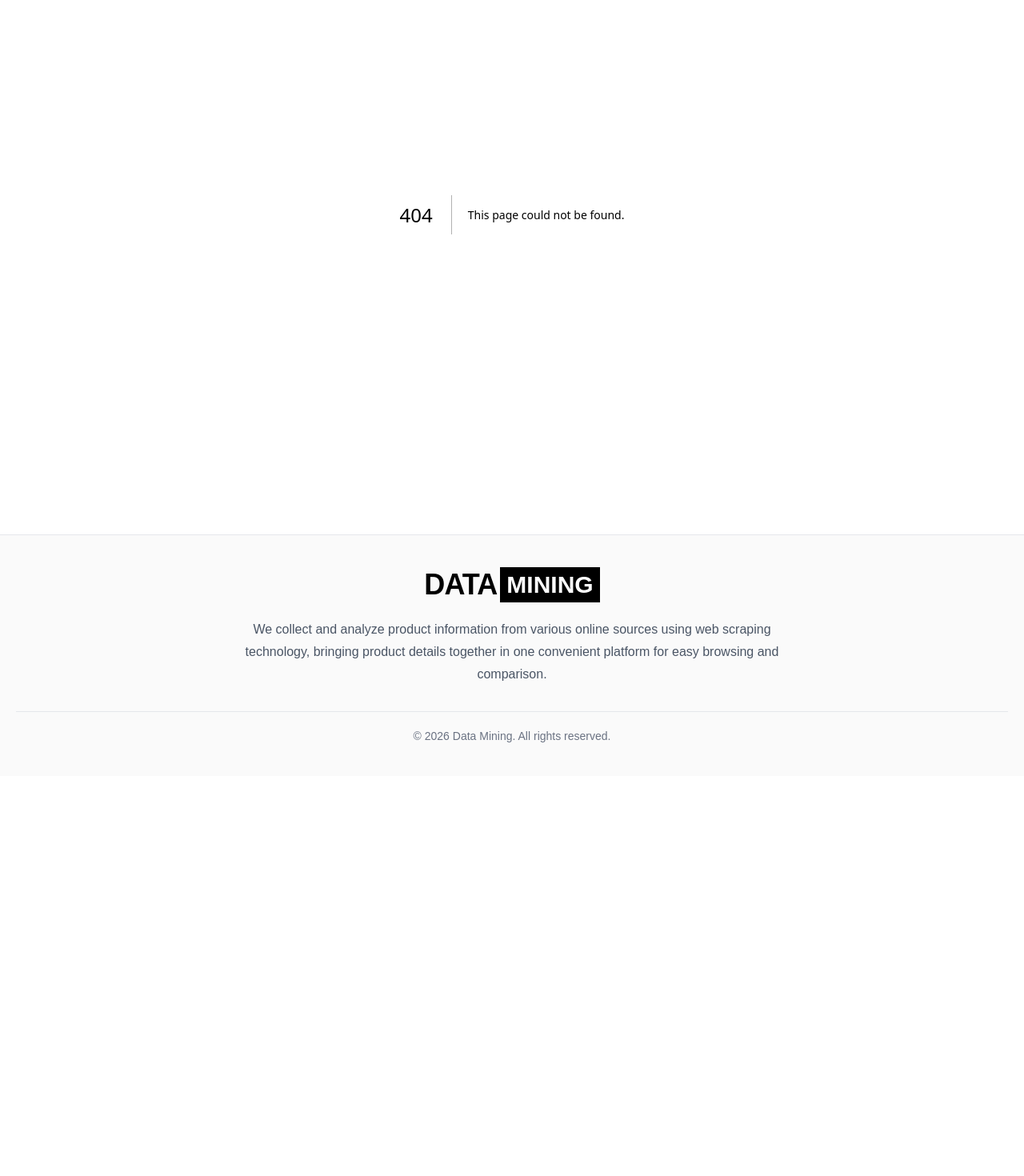
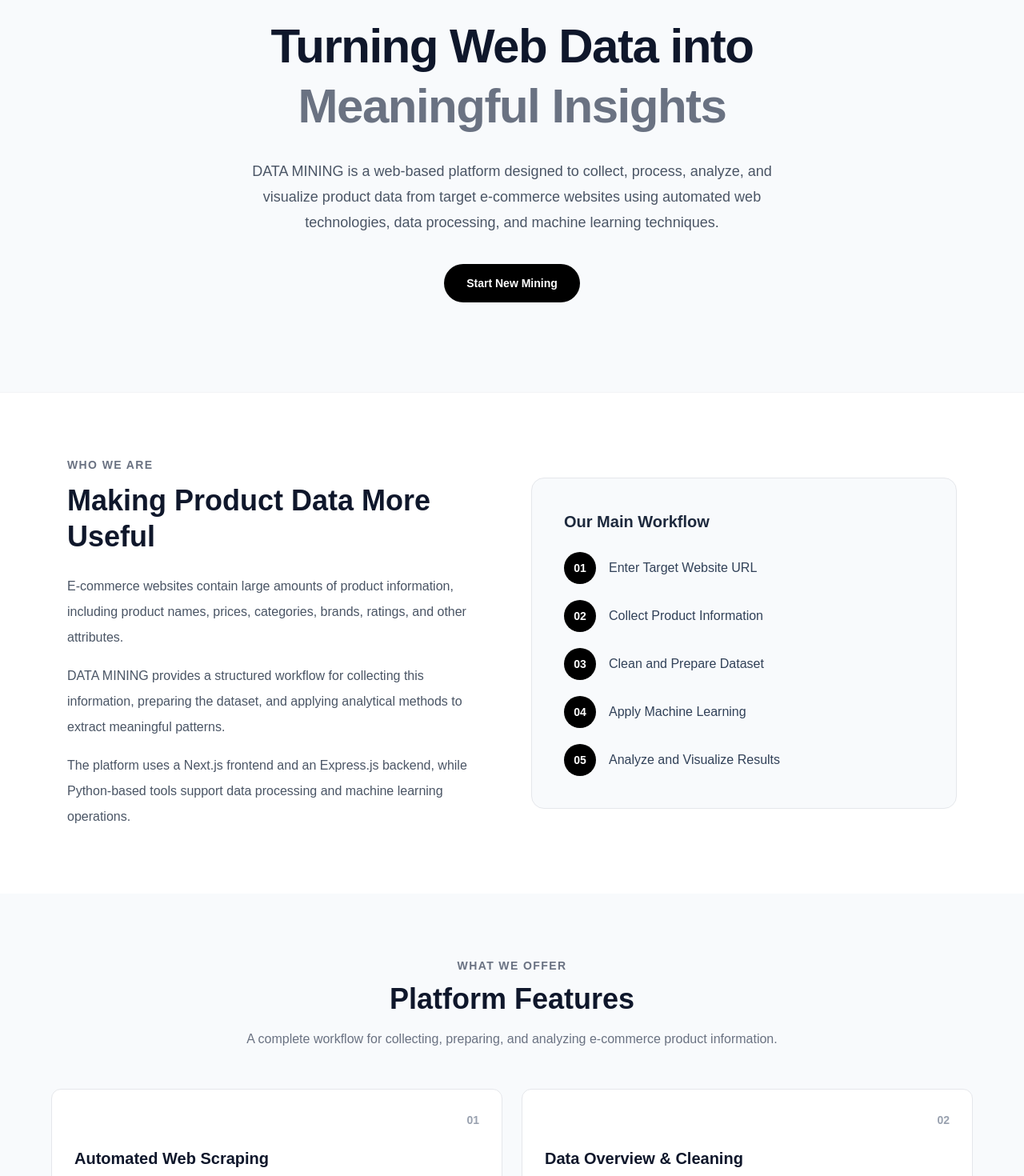
Before and after one commit to Mdmahmoodulquaium827/data_mining_frontend, a Next.js app: page /about in a window 1280 px wide. Before the commit this address had no page. Shown: the part 205-1675 px from the top of the page at 80% size. Before the commit the page ends 1175 px from the top, so only its background shows below. Built offline with nearby package versions, Linux system fonts and the light colour scheme.

Commit message:
feat: add AboutPage component with features and technologies overview

```diff
--- /dev/null
+++ b/src/app/about/page.jsx
@@ -0,0 +1,290 @@
+
+import Link from "next/link";
+
+const features = [
+  {
+    number: "01",
+    title: "Automated Web Scraping",
+    description:
+      "Enter a target website URL to collect product information and organize the extracted data for further analysis.",
+  },
+  {
+    number: "02",
+    title: "Data Overview & Cleaning",
+    description:
+      "Inspect the collected dataset, analyze missing values, identify duplicate records, and understand data types and quality.",
+  },
+  {
+    number: "03",
+    title: "Machine Learning",
+    description:
+      "Apply regression, classification, and clustering techniques to discover patterns and generate useful predictions.",
+  },
+  {
+    number: "04",
+    title: "Data Visualization",
+    description:
+      "Explore product distributions, model performance, classification results, and clustering patterns through charts.",
+  },
+];
+
+const technologies = [
+  {
+    category: "Frontend",
+    items: [
+      "Next.js",
+      "React",
+      "Redux Toolkit",
+      "Tailwind CSS",
+      "Recharts",
+    ],
+  },
+  {
+    category: "Backend",
+    items: ["Node.js", "Express.js"],
+  },
+  {
+    category: "Data Processing",
+    items: ["Python", "Pandas", "NumPy"],
+  },
+  {
+    category: "Machine Learning",
+    items: [
+      "Scikit-learn",
+      "Regression",
+      "Classification",
+      "K-Means",
+    ],
+  },
+];
+
+export default function AboutPage() {
+  return (
+    <main className="min-h-screen bg-white text-slate-800">
+
+      {/* Hero Section */}
+      <section className="bg-slate-50 border-b border-gray-100 px-5 py-20 md:py-28">
+        <div className="max-w-5xl mx-auto text-center">
+
+          <p className="text-sm font-semibold tracking-[0.2em] text-gray-500 uppercase mb-5">
+            About Our Platform
+          </p>
+
+          <h1 className="text-4xl md:text-6xl font-bold tracking-tight text-slate-900 leading-tight">
+            Turning Web Data into
+            <span className="block text-gray-500">
+              Meaningful Insights
+            </span>
+          </h1>
+
+          <p className="max-w-2xl mx-auto mt-7 text-gray-600 text-base md:text-lg leading-8">
+            DATA MINING is a web-based platform designed to collect,
+            process, analyze, and visualize product data from target
+            e-commerce websites using automated web technologies,
+            data processing, and machine learning techniques.
+          </p>
+
+          <div className="mt-9">
+            <Link
+              href="/"
+              className="inline-flex bg-black text-white px-7 py-3.5 rounded-full font-semibold text-sm hover:bg-gray-800 transition"
+            >
+              Start New Mining
+            </Link>
+          </div>
+
+        </div>
+      </section>
+
+      {/* Introduction */}
+      <section className="max-w-6xl mx-auto px-5 py-20">
+
+        <div className="grid md:grid-cols-2 gap-12 items-center">
+
+          <div>
+            <p className="text-sm font-semibold text-gray-500 uppercase tracking-widest mb-3">
+              Who We Are
+            </p>
+
+            <h2 className="text-3xl md:text-4xl font-bold text-slate-900 leading-tight">
+              Making Product Data More Useful
+            </h2>
+
+            <p className="text-gray-600 mt-6 leading-8">
+              E-commerce websites contain large amounts of product
+              information, including product names, prices, categories,
+              brands, ratings, and other attributes.
+            </p>
+
+            <p className="text-gray-600 mt-4 leading-8">
+              DATA MINING provides a structured workflow for collecting
+              this information, preparing the dataset, and applying
+              analytical methods to extract meaningful patterns.
+            </p>
+
+            <p className="text-gray-600 mt-4 leading-8">
+              The platform uses a Next.js frontend and an Express.js
+              backend, while Python-based tools support data processing
+              and machine learning operations.
+            </p>
+          </div>
+
+          <div className="bg-slate-50 border border-gray-200 rounded-2xl p-8 md:p-10">
+            <h3 className="text-xl font-semibold mb-6">
+              Our Main Workflow
+            </h3>
+
+            <div className="space-y-5">
+              {[
+                ["01", "Enter Target Website URL"],
+                ["02", "Collect Product Information"],
+                ["03", "Clean and Prepare Dataset"],
+                ["04", "Apply Machine Learning"],
+                ["05", "Analyze and Visualize Results"],
+              ].map(([number, title]) => (
+                <div key={number} className="flex items-center gap-4">
+                  <div className="w-10 h-10 shrink-0 rounded-full bg-black text-white flex items-center justify-center text-sm font-semibold">
+                    {number}
+                  </div>
+
+                  <p className="font-medium text-slate-700">
+                    {title}
+                  </p>
+                </div>
+              ))}
+            </div>
+          </div>
+
+        </div>
+      </section>
+
+      {/* Features */}
+      <section className="bg-slate-50 py-20 px-5">
+
+        <div className="max-w-6xl mx-auto">
+
+          <div className="text-center max-w-2xl mx-auto mb-12">
+            <p className="text-sm font-semibold text-gray-500 uppercase tracking-widest mb-3">
+              What We Offer
+            </p>
+
+            <h2 className="text-3xl md:text-4xl font-bold text-slate-900">
+              Platform Features
+            </h2>
+
+            <p className="text-gray-500 mt-4 leading-7">
+              A complete workflow for collecting, preparing, and
+              analyzing e-commerce product information.
+            </p>
+          </div>
+
+          <div className="grid sm:grid-cols-2 gap-6">
+
+            {features.map((feature) => (
+              <div
+                key={feature.number}
+                className="bg-white border border-gray-200 rounded-xl p-7 hover:shadow-md transition"
+              >
+                <div className="flex justify-between items-center mb-6">
+                  <span className="text-3xl">
+                    {feature.icon}
+                  </span>
+
+                  <span className="text-sm font-semibold text-gray-400">
+                    {feature.number}
+                  </span>
+                </div>
+
+                <h3 className="text-xl font-semibold text-slate-900">
+                  {feature.title}
+                </h3>
+
+                <p className="text-gray-500 mt-3 leading-7 text-sm">
+                  {feature.description}
+                </p>
+              </div>
+            ))}
+
+          </div>
+        </div>
+      </section>
+
+      {/* Technologies */}
+      <section className="max-w-6xl mx-auto px-5 py-20">
+
+        <div className="text-center">
+          <p className="text-sm font-semibold text-gray-500 uppercase tracking-widest mb-3">
+            Technology
+          </p>
+
+          <h2 className="text-3xl md:text-4xl font-bold text-slate-900">
+            Technologies Behind the Platform
+          </h2>
+
+          <p className="max-w-2xl mx-auto text-gray-500 mt-5 leading-7">
+            The platform combines modern frontend development,
+            backend technologies, data processing, and machine
+            learning tools.
+          </p>
+        </div>
+
+        <div className="grid sm:grid-cols-2 gap-6 mt-12">
+
+          {technologies.map((technology) => (
+            <div
+              key={technology.category}
+              className="border border-gray-200 rounded-xl p-6 hover:shadow-sm transition"
+            >
+              <h3 className="text-lg font-semibold text-slate-900 mb-5">
+                {technology.category}
+              </h3>
+
+              <div className="flex flex-wrap gap-3">
+                {technology.items.map((item) => (
+                  <span
+                    key={item}
+                    className="bg-slate-50 border border-gray-200 rounded-lg px-4 py-2 text-sm font-medium text-slate-700"
+                  >
+                    {item}
+                  </span>
+                ))}
+              </div>
+            </div>
+          ))}
+
+        </div>
+      </section>
+
+      {/* Mission */}
+      <section className="bg-black text-white px-5 py-20">
+
+        <div className="max-w-4xl mx-auto text-center">
+
+          <p className="text-sm text-gray-400 font-semibold uppercase tracking-widest mb-4">
+            Our Mission
+          </p>
+
+          <h2 className="text-3xl md:text-5xl font-bold leading-tight">
+            Transforming Raw Web Data into Actionable Knowledge
+          </h2>
+
+          <p className="text-gray-300 mt-6 max-w-2xl mx-auto leading-8">
+            Our goal is to make product data collection and analysis
+            more organized, accessible, and useful by combining
+            automated data collection, backend technologies,
+            data processing, and machine learning techniques.
+          </p>
+
+          <Link
+            href="/"
+            className="inline-flex mt-9 bg-white text-black px-7 py-3.5 rounded-full font-semibold text-sm hover:bg-gray-200 transition"
+          >
+            Start New Mining
+          </Link>
+
+        </div>
+      </section>
+
+    </main>
+  );
+}
```
